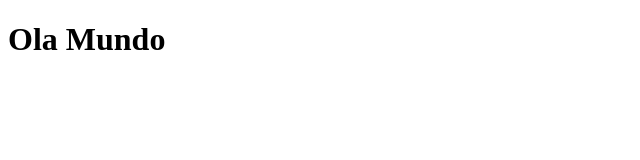
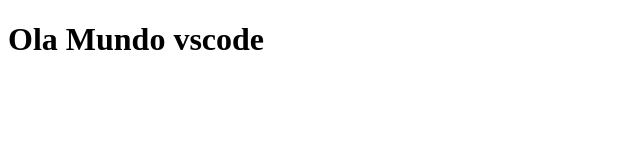
Before and after one commit to samuero7/teste-vscode, a plain HTML site: page index.html in a window 1280 px wide. Shown: the whole page, without its empty margins (0-640 px from the left). Drawn offline with Linux system fonts and the light colour scheme.

Commit message:
Update index.html

```diff
--- a/index.html
+++ b/index.html
@@ -7,6 +7,6 @@
     <title>Document</title>
 </head>
 <body>
-<h1>Ola Mundo</h1>
+<h1>Ola Mundo vscode</h1>
 </body>
 </html>
```
